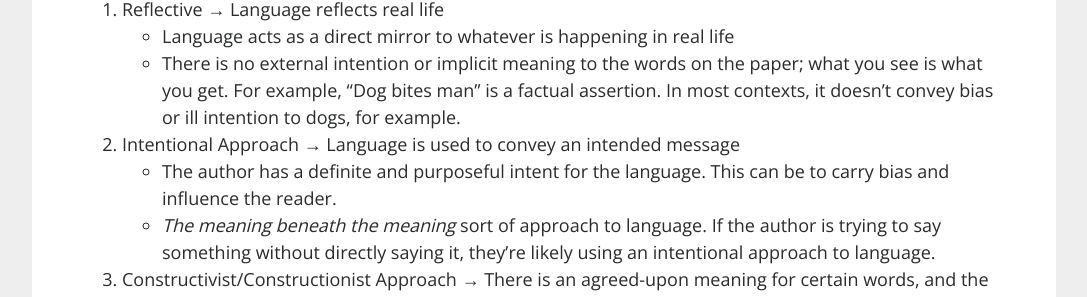
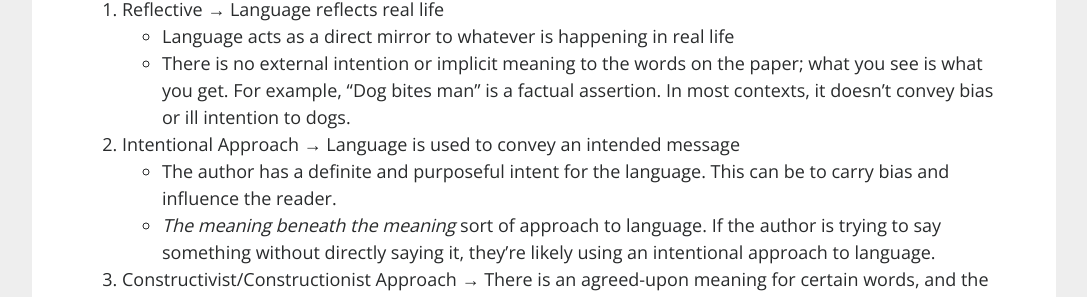
Before and after one commit to Crecker2/study, a Jekyll site: the page built from _posts/2018-10-15-midterm-study-guide.md, in a window 1280 px wide and 900 px high, scrolled down 1672 px. Shown: the part 209-506 px from the top of the window, without its empty margins (96-1183 px from the left). Built offline with Jekyll 4.4.1, drawn with Linux system fonts in a browser that asks for light colours.

Commit message:
removed redundant 'for example'

```diff
--- a/_posts/2018-10-15-midterm-study-guide.md
+++ b/_posts/2018-10-15-midterm-study-guide.md
@@ -51,7 +51,7 @@ Deals with theories of representation&mdash;how does language work in our minds,
 
 1. Reflective &rarr; Language reflects real life
   * Language acts as a direct mirror to whatever is happening in real life
-  * There is no external intention or implicit meaning to the words on the paper; what you see is what you get. For example, "Dog bites man" is a factual assertion. In most contexts, it doesn't convey bias or ill intention to dogs, for example.
+  * There is no external intention or implicit meaning to the words on the paper; what you see is what you get. For example, "Dog bites man" is a factual assertion. In most contexts, it doesn't convey bias or ill intention to dogs.
 2. Intentional Approach &rarr; Language is used to convey an intended message
   * The author has a definite and purposeful intent for the language. This can be to carry bias and influence the reader.
   * _The meaning beneath the meaning_ sort of approach to language. If the author is trying to say something without directly saying it, they're likely using an intentional approach to language.
```
